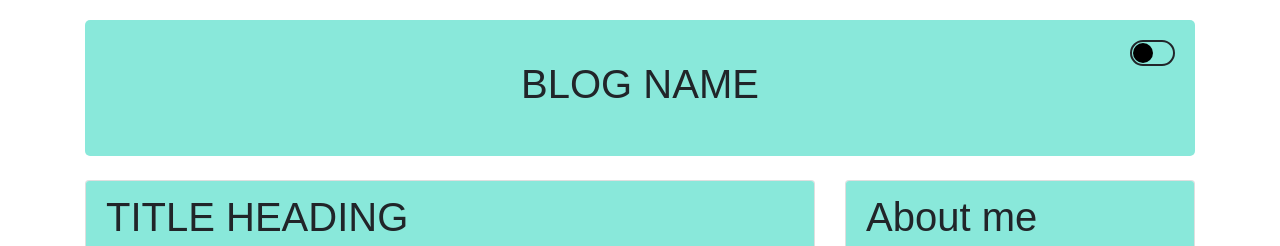
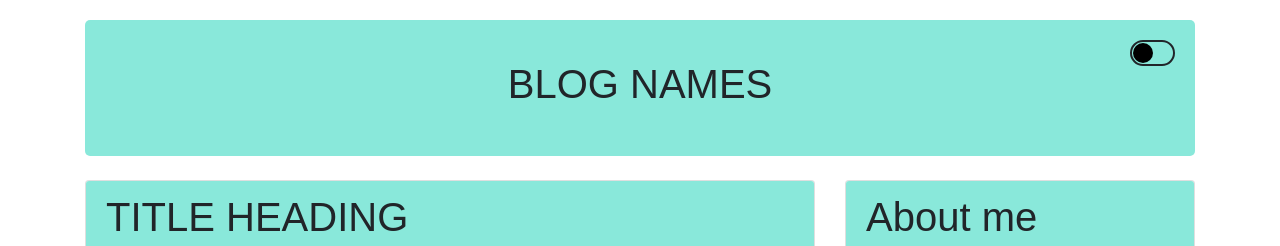
Before and after one commit to jokerok2569/blog, a plain HTML site: page index.html in a window 1280 px wide. Shown: the top 246 px of the page. Drawn offline with nearby package versions, Linux system fonts and the light colour scheme.

Commit message:
Update index.html

```diff
--- a/index.html
+++ b/index.html
@@ -9,7 +9,7 @@
 <body>
 	<div class="container">
 		<header class="col-md-12 dark-elem">
-			<h1>BLOG NAME</h1>
+			<h1>BLOG NAMES</h1>
 
 			<label class="dark-change"></label>
 		</header>
```
